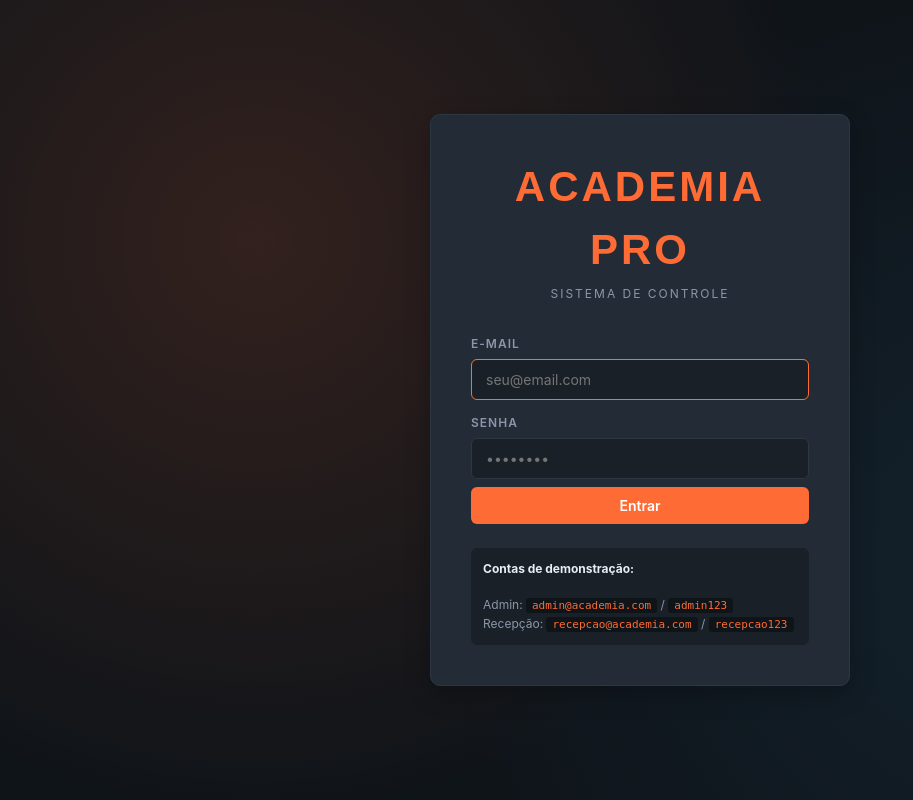
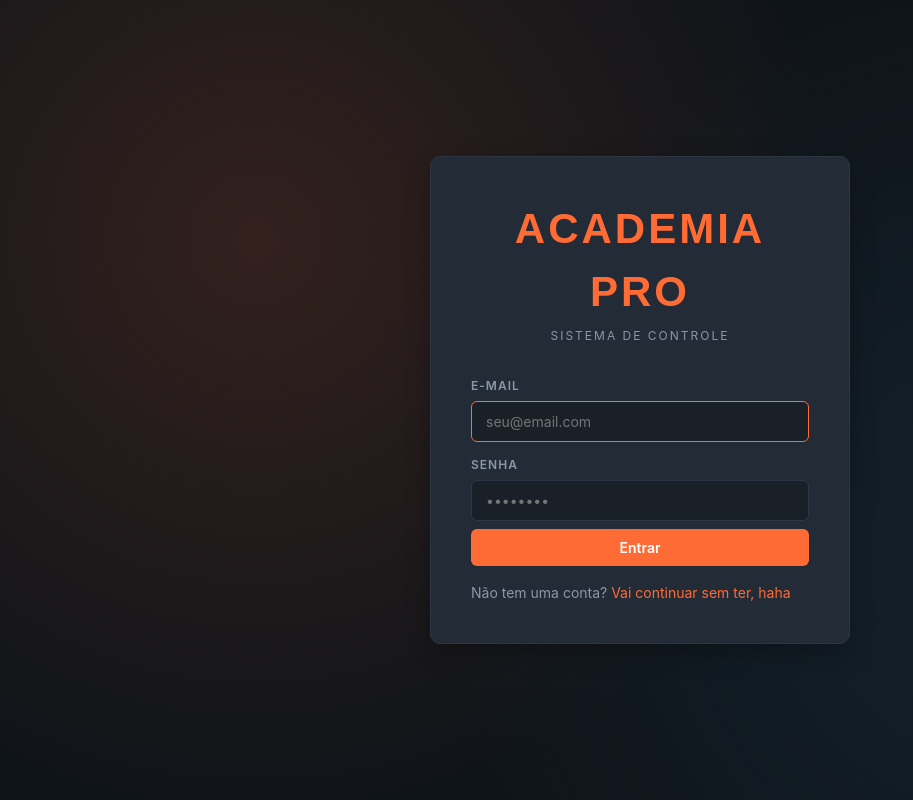
Before and after one commit to bdalpaz/trabalho-web-trio, a Node server app: page /login in a window 1280 px wide. Shown: the whole page, without its empty margins (0-913 px from the left). Run offline with Node 20, Linux system fonts and the light colour scheme; some libraries are stand-ins or nearby versions.

Commit message:
registration prompt in login page
Co-authored-by: Copilot <copilot@github.com>

```diff
--- a/academia/views/auth/login.ejs
+++ b/academia/views/auth/login.ejs
@@ -28,11 +28,8 @@
         <button type="submit" class="btn btn-primary">Entrar</button>
       </form>
 
-      <div class="login-hint">
-        <strong style="color: var(--text);">Contas de demonstração:</strong><br><br>
-        Admin: <code>admin@academia.com</code> / <code>admin123</code><br>
-        Recepção: <code>recepcao@academia.com</code> / <code>recepcao123</code>
-      </div>
+        <div style="margin-top: 16px; font-size: 14px; color: var(--text-dim);">
+            Não tem uma conta? <a href="/register" style="color: var(--primary);">Vai continuar sem ter, haha</a>
     </div>
   </div>
 </body>
```
